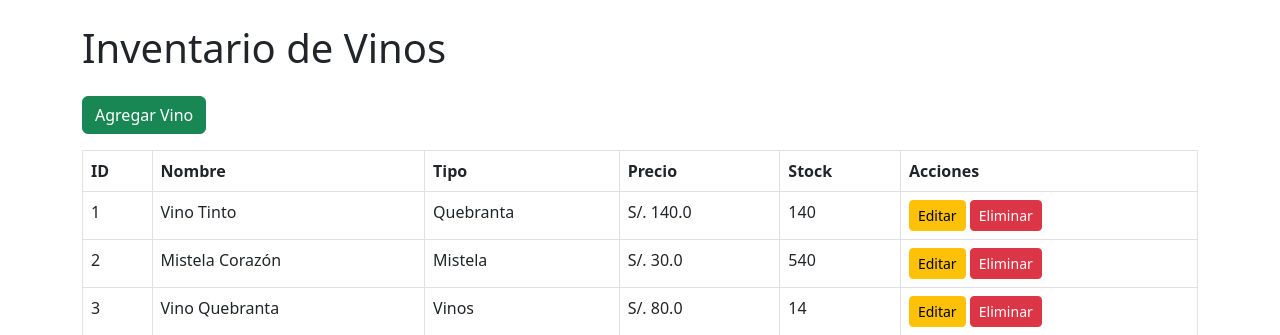
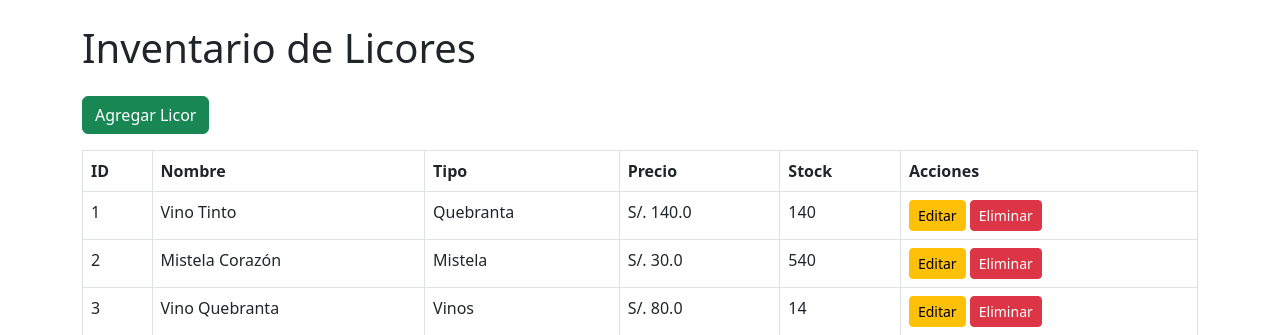
Before and after one commit to fredoinsilico/vinedo-app, a Flask app: page / in a window 1280 px wide. Shown: the top 335 px of the page. Run offline with Flask 3, Linux system fonts and the light colour scheme.

Commit message:
Se edita el texto para ver los cambios

```diff
--- a/templates/index.html
+++ b/templates/index.html
@@ -5,8 +5,8 @@
   <link rel="stylesheet" href="https://cdn.jsdelivr.net/npm/bootstrap@5.3.0/dist/css/bootstrap.min.css">
 </head>
 <body class="container mt-4">
-  <h1 class="mb-4">Inventario de Vinos</h1>
-  <a href="/agregar" class="btn btn-success mb-3">Agregar Vino</a>
+  <h1 class="mb-4">Inventario de Licores</h1>
+  <a href="/agregar" class="btn btn-success mb-3">Agregar Licor</a>
   <table class="table table-bordered">
     <thead>
       <tr>
```
